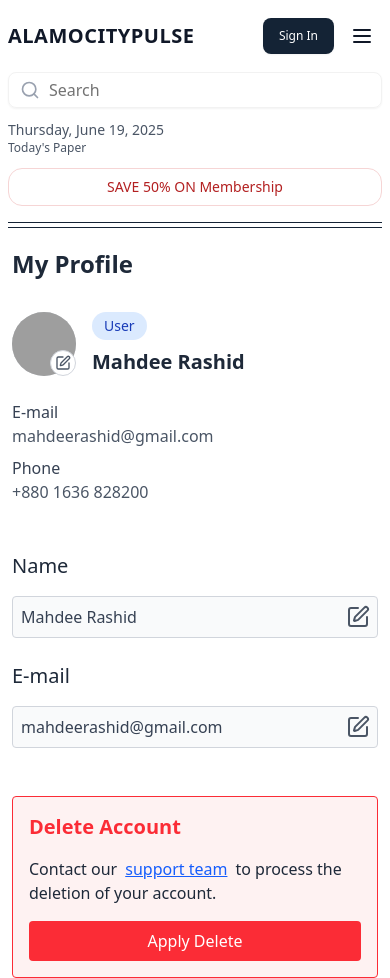
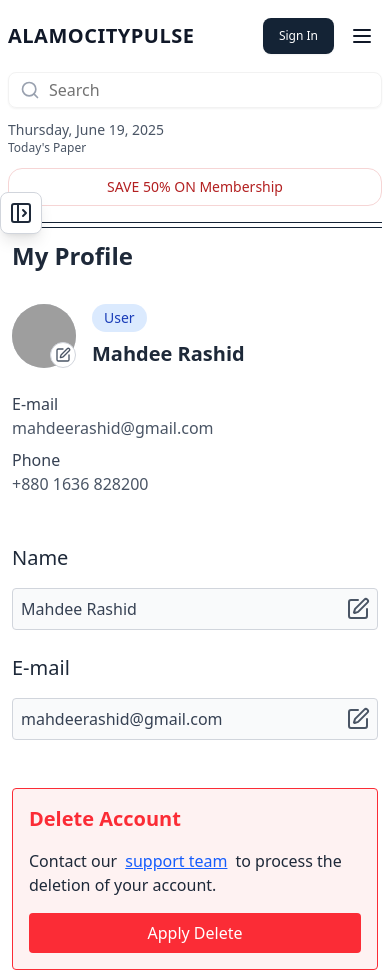
Before and after one commit to nrbnayon/Newspaper-Frontend, a React (Vite) app: page /dashboard in a window 390 px wide. Built offline with nearby package versions, Linux system fonts and the light colour scheme; grey boxes are pictures that could not be loaded.

Commit message:
Update Dashboard component for improved mobile sidebar functionality and enhance spellcheck settings

```diff
--- a/src/pages/Dashboard/Dashboard.jsx
+++ b/src/pages/Dashboard/Dashboard.jsx
@@ -1,9 +1,14 @@
-// src\pages\Dashboard\Dashboard.jsx - Responsive Dashboard with Mobile Sidebar
+// src\pages\Dashboard\Dashboard.jsx - Fixed Responsive Dashboard with Mobile Sidebar
 import Navbar from "@/components/layout/Navbar";
 import { NavLink, Outlet } from "react-router-dom";
 import { AdvertiseProvider } from "../admin/Advertise/AdvertiseContext";
 import { useState, useEffect } from "react";
-import { PanelLeftOpen, PanelLeftOpenIcon } from "lucide-react";
+import {
+  PanelLeftOpen,
+  PanelLeftOpenIcon,
+  PanelRightOpen,
+  X,
+} from "lucide-react";
 import { logoutUser } from "../../lib/auth-service";
 
 const Dashboard = () => {
@@ -20,8 +25,8 @@ const Dashboard = () => {
     };
 
     checkScreenSize();
-    window.addEventListener('resize', checkScreenSize);
-    return () => window.removeEventListener('resize', checkScreenSize);
+    window.addEventListener("resize", checkScreenSize);
+    return () => window.removeEventListener("resize", checkScreenSize);
   }, []);
 
   const toggleSidebar = () => {
@@ -31,67 +36,74 @@ const Dashboard = () => {
   const closeSidebar = () => {
     setIsSidebarOpen(false);
   };
+
   const handleLogout = () => {
     // Implement your logout logic here
-    logoutUser()
-  }
+    logoutUser();
+  };
 
   return (
     <div>
       <Navbar />
-      <div className="flex-row lg:flex gap-8 ">
-        {/* Mobile Sidebar Toggle Button */}
+
+      {/* Container with proper top margin to account for sticky navbar */}
+      <div className="pt-32 lg:pt-44 relative">
+        {" "}
+        {/* Added relative positioning */}
+        {/* Mobile Sidebar Toggle Button - Fixed positioning */}
         {isMobile && (
           <button
             onClick={toggleSidebar}
-            className=" bg-transparent text-white mt-3 p-2 rounded-md shadow-lg lg:hidden"
+            className="fixed top-48 left-0 z-50 bg-white border border-gray-300 shadow-lg text-gray-800 p-2 rounded-md lg:hidden hover:bg-gray-50 transition-colors"
             aria-label="Toggle Sidebar"
           >
-            <PanelLeftOpen size={28} color="#000000" />
-
+            {isSidebarOpen ? (
+              <PanelRightOpen size={24} />
+            ) : (
+              <PanelLeftOpen size={24} />
+            )}
           </button>
         )}
-
-        {/* Overlay for mobile */}
+        <div className="flex-row lg:flex gap-8">
+          {/* Overlay for mobile - Fixed to only cover content area */}
           {isMobile && isSidebarOpen && (
-          <div
-            className="fixed inset-0  bg-opacity-50 z-40"
-            onClick={closeSidebar}
-          ></div>
+            <div className="absolute inset-0 z-40" onClick={closeSidebar}></div>
           )}
 
           {/* Sidebar */}
           <div
             className={`
-            ${isMobile ? 'fixed' : 'relative'}
-            ${isMobile ? 'w-50' : 'w-1/6'}
+              ${isMobile ? "fixed" : "relative"}
+              ${isMobile ? "w-64" : "w-1/6"}
               flex flex-col justify-between bg-[#f2f2f2] h-screen p-6 z-40
               transition-transform duration-300 ease-in-out
               ${
                 isMobile
                   ? isSidebarOpen
-                  ? 'transform translate-x-0'
-                  : 'transform -translate-x-full'
-                : 'transform translate-x-0'
+                    ? "transform translate-x-0"
+                    : "transform -translate-x-full"
+                  : "transform translate-x-0"
               }
-            ${isMobile ? 'top-0 left-0' : ''}
+              ${isMobile ? "top-0 left-0 pt-10" : ""}
             `}
           >
             {/* Close button for mobile */}
             {isMobile && (
-            <div className="flex mt-44 mb-4">
+              <div className="flex justify-end">
                 <button
                   onClick={closeSidebar}
-                className="text-[#505050] z-50 hover:text-[#00254a] p-1"
+                  className="text-[#505050] hover:text-[#00254a] p-1 border rounded-full"
                   aria-label="Close Sidebar"
                 >
-                <PanelLeftOpenIcon size={28} color="black" />
+                  <X size={28} />
                 </button>
               </div>
             )}
 
             <div>
-            <h2 className="text-xl font-bold text-[#142335] mt-44 mb-4">My Account</h2>
+              <h2 className="text-xl font-bold text-[#142335] mb-4">
+                My Account
+              </h2>
               <ul className="space-y-2">
                 <li>
                   <NavLink
@@ -136,7 +148,6 @@ const Dashboard = () => {
                     onClick={isMobile ? closeSidebar : undefined}
                   >
                     Advertise List
-
                   </NavLink>
                 </li>
               </ul>
@@ -145,21 +156,27 @@ const Dashboard = () => {
             <div className="bottom-1">
               <button
                 onClick={handleLogout}
-              className="w-30 py-2 text-white px-2 cursor-pointer bg-button-bg rounded-md">
+                className="w-30 py-2 text-white px-2 cursor-pointer bg-button-bg rounded-md"
+              >
                 Log out
               </button>
             </div>
           </div>
 
           {/* Main Content Area - This is where child routes will render */}
-        <div className={`flex-1 ${isMobile ? 'w-full' : ''} transition-all mt-44 duration-300`}>
+          <div
+            className={`flex-1 ${
+              isMobile ? "w-full mt-24" : ""
+            } transition-all duration-300`}
+          >
             <AdvertiseProvider>
               <Outlet />
             </AdvertiseProvider>
           </div>
         </div>
       </div>
-  )
-}
+    </div>
+  );
+};
 
 export default Dashboard;
```
Lines whose indentation alone changed are shown as unchanged.
